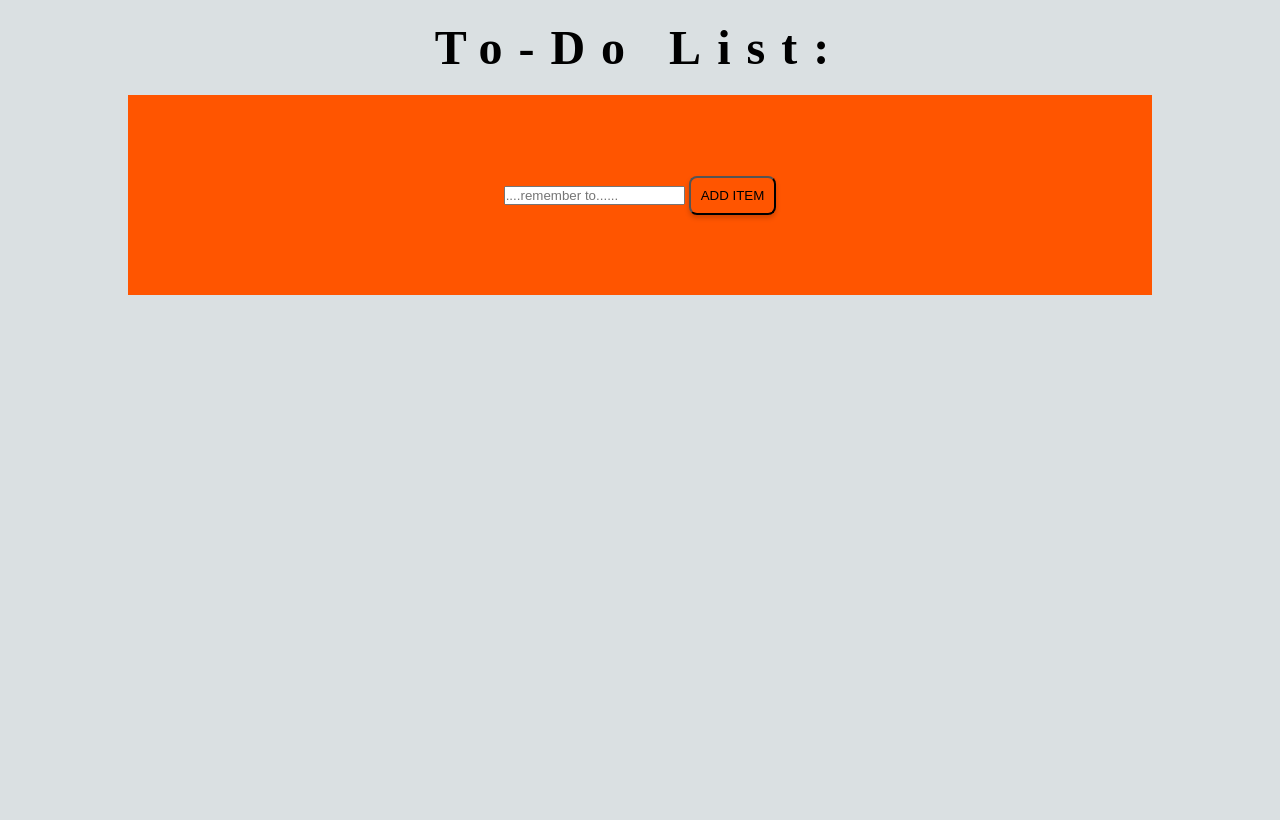
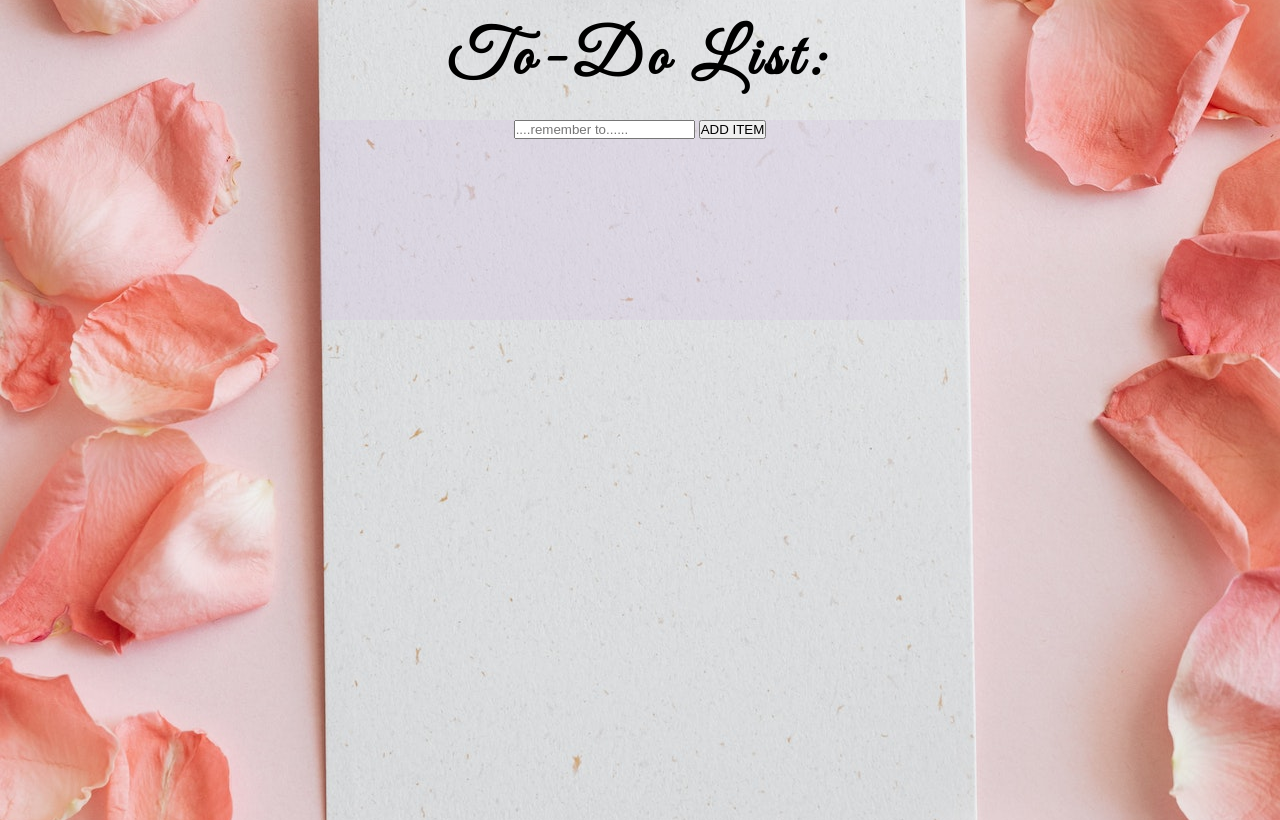
Before and after one commit to jmurrii/to_do_app, a plain HTML site: page index.html in a window 1280 px wide. Drawn offline with Linux system fonts and the light colour scheme; a web font is replaced by a local one.

Commit message:
Changed Background image/imported heading font

```diff
--- a/index.html
+++ b/index.html
@@ -5,10 +5,11 @@
     <meta http-equiv="X-UA-Compatible" content="IE=edge" />
     <meta name="viewport" content="width=device-width, initial-scale=1.0" />
     <link rel="stylesheet" href="styles.css" />
-    <title>To_Do_App</title>
-    <h1 id="main-title">To-Do List:</h1>
+    <title>To_Do__List_App</title>
+    <h1 class="main-title">To-Do List:</h1>
     <div class="main-container">
-      <div id="add-item-container">
+
+      <div class="add-item-container">
       <form action="">
           <input id="add-item-input" class="margin-padding"
           required
@@ -17,8 +18,8 @@
             placeholder="....remember to......"
           />
           <button id="add-item-btn" type="submit">ADD ITEM</button>
+        </form>
         </div>
-        </form>
 
         <div id="list-items"></div>
         </div>
--- a/styles.css
+++ b/styles.css
@@ -1,4 +1,4 @@
-@import url("https://fonts.googleapis.com/css2?family=Alkalami&display=swap");
+@import url("https://fonts.googleapis.com/css2?family=Great+Vibes&display=swap");
 
 *,
 *:before,
@@ -15,39 +15,36 @@ body {
 }
 
 body {
-  background-color: rgba(197, 206, 210, 0.627);
+  background-image: url("assets/to-do_flowers.jpg");
+  background-repeat: no-repeat;
+  background-attachment: fixed;
+  background-position: center;
 }
 
-#main-title {
+.main-title {
   text-align: center;
-  font-family: "Alkalami", serif;
-  font-size: 3rem;
-  letter-spacing: 1rem;
+  font-family: "Great Vibes", cursive;
+  font-size: 4rem;
+  letter-spacing: 0.4rem;
   margin: 20px 0;
 }
 
 .main-container {
-  display: flex;
-  justify-content: center;
-  align-items: center;
-  background-color: rgb(255, 85, 0);
+  background-color: rgba(213, 191, 224, 0.302);
   height: 200px;
-  width: 80%;
+  width: 50%;
   margin: auto;
 }
 
-#add-item-container {
-  min-height: 50px;
-  width: 100%;
+.add-item-container {
   display: flex;
   justify-content: center;
-  align-items: center;
 }
 
-#add-item-btn {
+/* #add-item-btn {
   background-color: transparent;
-  /* cursor: pointer; */
-  border-radius: 8px;
+  cursor: pointer;
+   border-radius: 8px;
   box-shadow: 0 3px 5px rgba(0, 0, 0, 0.18);
   padding: 10px;
-}
+} */
```
Also changed, not shown: assets/to-do_flowers.jpg (added).
